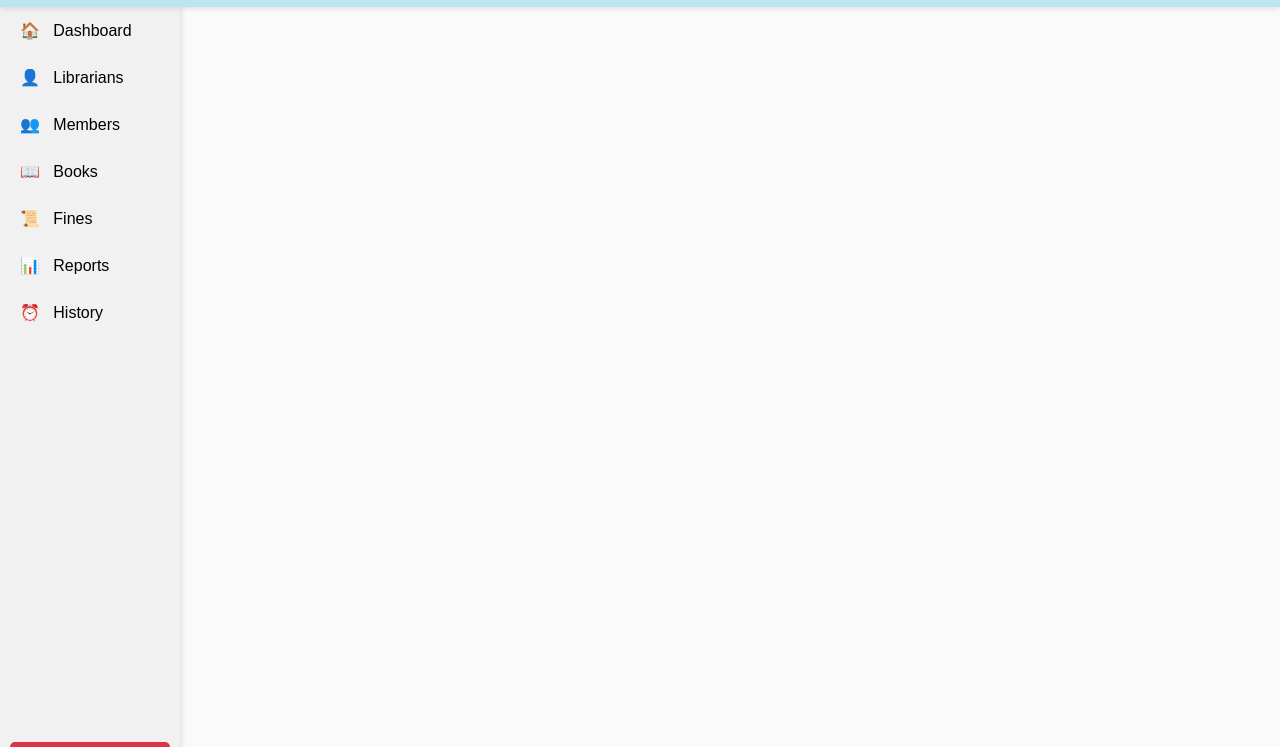
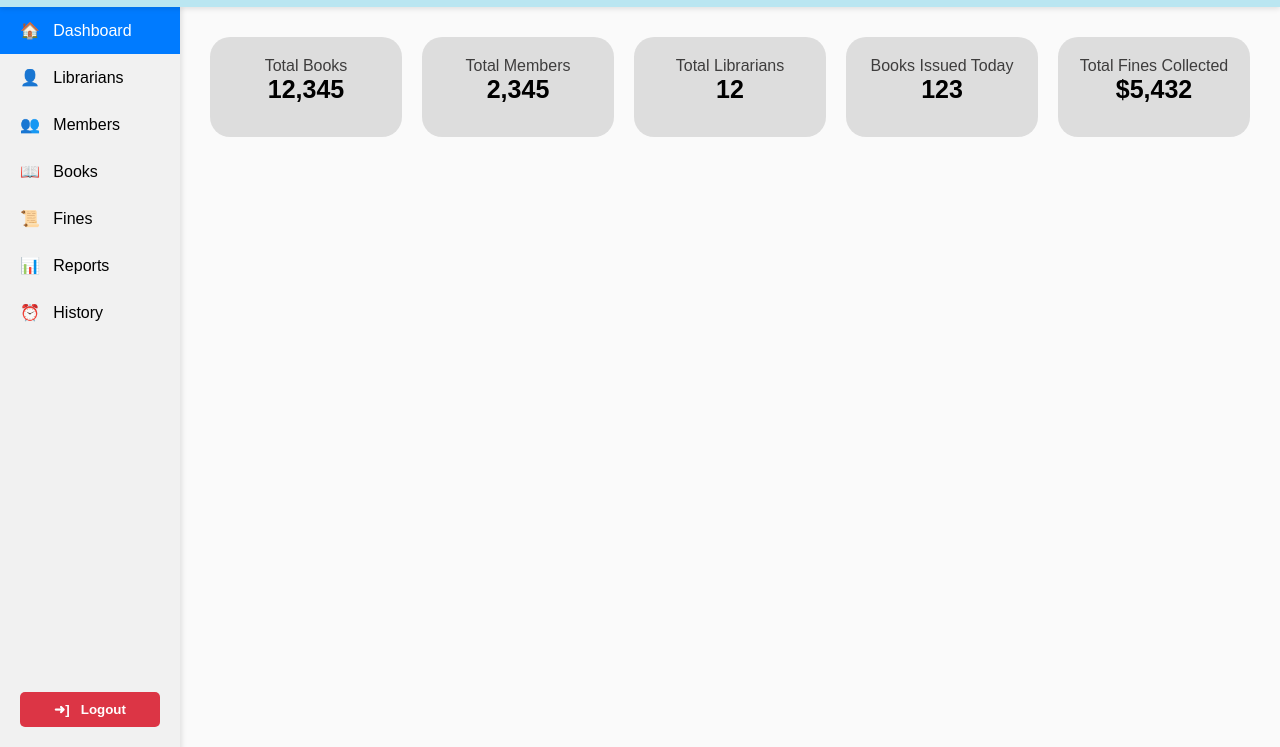
Before and after one commit to Mounish-T/Library-Management-Portal, a plain HTML site: page admin/admin-dashboard.html in a window 1280 px wide. Shown: the part 53-800 px from the top of the page. Drawn offline with Linux system fonts and the light colour scheme.

Commit message:
In admin dashboard, count div is created

```diff
--- a/admin/admin-dashboard.html
+++ b/admin/admin-dashboard.html
@@ -19,6 +19,7 @@
     <link rel="stylesheet" href="css/admin-dashboard.css">
 </head>
 <body>
+    <!-- Top Navbar -->
     <div class="nav">
         <div class="leading">
             <img class="logo" src="../assets/LMP logo.png" alt="Logo">
@@ -30,10 +31,11 @@
              <img class="userIcon" src="assets/account_circle.png" alt="Profile image">
         </div>
     </div>
-    <hr>
+    <!-- <hr> -->
+     <!-- Side Navbar -->
     <div class="side-nav">
         <div class="activities">
-            <a href="">🏠 &nbsp;&nbsp;Dashboard</a>
+            <a href="admin-dashboard.html">🏠 &nbsp;&nbsp;Dashboard</a>
             <a href="">👤 &nbsp;&nbsp;Librarians</a>
             <a href="">👥 &nbsp;&nbsp;Members</a>
             <a href="">📖 &nbsp;&nbsp;Books</a>
@@ -41,7 +43,43 @@
             <a href="">📊 &nbsp;&nbsp;Reports</a>
             <a href="">⏰ &nbsp;&nbsp;History</a>
         </div>
-        <button>Logout</button>
+        <button>➜] &nbsp;&nbsp;Logout</button>
+    </div>
+
+    <!-- Body -->
+    <div class="body">
+        <div class="total-collections">
+            <div class="books">
+                <div class="content">
+                    <p>Total Books</p>
+                    <p class="count">12,345</p>
+                </div>
+            </div>
+            <div class="members">
+                <div class="content">
+                    <p>Total Members</p>
+                    <p class="count">2,345</p>
+                </div>
+            </div>
+            <div class="librarians">
+                <div class="content">
+                    <p>Total Librarians</p>
+                    <p class="count">12</p>
+                </div>
+            </div>
+            <div class="books-issued">
+                <div class="content">
+                    <p>Books Issued Today</p>
+                    <p class="count">123</p>
+                </div>
+            </div>
+            <div class="fines-collected">
+                <div class="content">
+                    <p>Total Fines Collected</p>
+                    <p class="count">$5,432</p>
+                </div>
+            </div>
+        </div>
     </div>
 
     <script src="js/admin-dashboard.js"></script>
--- a/admin/css/admin-dashboard.css
+++ b/admin/css/admin-dashboard.css
@@ -102,7 +102,7 @@ body {
 }
 
 .side-nav button {
-  margin: 10px;
+  margin: 60px 20px;
   padding: 10px;
   border: none;
   background-color: #dc3545;
@@ -116,3 +116,40 @@ body {
 .side-nav button:hover {
   background-color: #c82333;
 }
+
+.body{
+    position: relative;
+    top: 60px;
+    left: 180px;
+    width: calc(100% - 180px);
+}
+
+.total-collections{
+    display: flex;
+    justify-content: space-between;
+    gap: 20px;
+    margin: 30px;
+}
+
+.books, .members, .librarians, .books-issued, .fines-collected{
+    background-color: #ddd;
+    padding: 20px;
+    height: 100px;
+    width: 200px;
+    border-radius: 20px;
+}
+
+.content{
+    justify-items: center;
+    justify-content: center;
+}
+
+.content p{
+    color: rgb(62, 61, 61);
+}
+
+.content .count{
+    color: black;
+    font-weight: bold;
+    font-size: 25px;
+}
--- a/admin/js/admin-dashboard.js
+++ b/admin/js/admin-dashboard.js
@@ -1,4 +1,5 @@
 const navLinks = document.querySelectorAll('.side-nav .activities a');
+navLinks[0].classList.add('active');
 
 navLinks.forEach(link => {
     link.addEventListener('click', function(e) {
```
